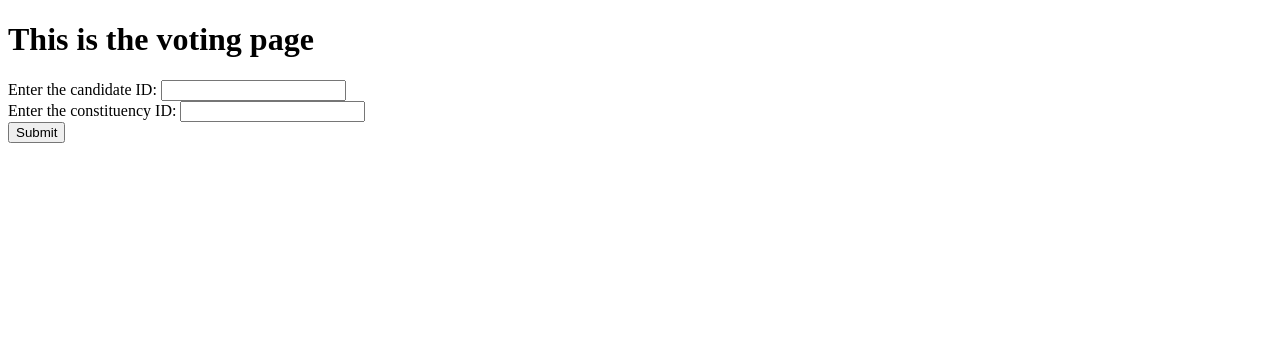
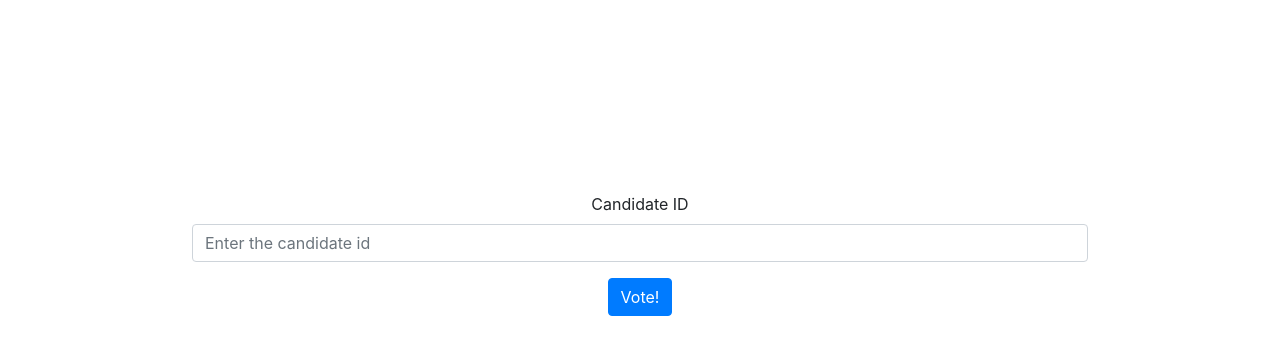
Before and after one commit to IOT-Team-6-2023/voting_app, a Django app: page /vote/voteCandidate/ in a window 1280 px wide. Shown: the top 355 px of the page. Run offline with Django 3.2, Linux system fonts and the light colour scheme.

Commit message:
front-end

```diff
--- a/templates/base.html
+++ b/templates/base.html
@@ -1,15 +1,20 @@
 <!DOCTYPE html>
 <html lang="en">
+
 <head>
     <meta charset="UTF-8">
     <meta http-equiv="X-UA-Compatible" content="IE=edge">
     <meta name="viewport" content="width=device-width, initial-scale=1.0">
+    <link rel="stylesheet" href="https://cdn.jsdelivr.net/npm/bootstrap@4.0.0/dist/css/bootstrap.min.css"
+        integrity="sha384-Gn5384xqQ1aoWXA+058RXPxPg6fy4IWvTNh0E263XmFcJlSAwiGgFAW/dAiS6JXm" crossorigin="anonymous">
     <title>Voting App</title>
 </head>
+
 <body>
     {% block content %}
 
     {% endblock %}
 
 </body>
+
 </html>
--- a/templates/vote_page.html
+++ b/templates/vote_page.html
@@ -1,12 +1,21 @@
 {% extends 'base.html' %}
 
 {% block content %}
-<h1>This is the voting page</h1>
+
+
+
+<div style="text-align: center; margin-left: 15%; margin-right: 15%; margin-top: 15%">
+
 
 <form action="/vote/votingAction/" method="post">
     {% csrf_token %}
-    Enter the candidate ID: <input type="text" name="candidate_id"><br>
-    Enter the constituency ID: <input type="text" name="constituency_id"><br>
-    <input type="submit">
-</form>
+    <div class="form-group">
+      <label>Candidate ID</label>
+      <input type="text" class="form-control" name="candidate_id" placeholder="Enter the candidate id">
+    </div>
+    <button type="submit" class="btn btn-primary">Vote!</button>
+  </form>
+
+  </div>
+
 {% endblock %}
--- a/vote_app/views.py
+++ b/vote_app/views.py
@@ -18,9 +18,7 @@ def vote_candidate(request):
 
 def votingAction(request):
     candidate_id = request.POST.get("candidate_id")
-    constituency_id = request.POST.get('constituency_id')
-    post_data = {'candidate_id':candidate_id, 'constituency_id':constituency_id }
+    # constituency_id = request.POST.get('constituency_id')
+    post_data = {'candidate_id':candidate_id }
     # api_response = requests.post(url = "api_endpoint", data = post_data )
     return render(request, 'vote_confirm.html',post_data)
-
-# {'candidate_id': candidate_id, 'constituency_id': constituency_id}
```
Also changed, not shown: templates/candidate_list.html (+10 -2 lines), templates/home.html (+9 -0 lines), templates/vote_confirm.html (+5 -3 lines).
